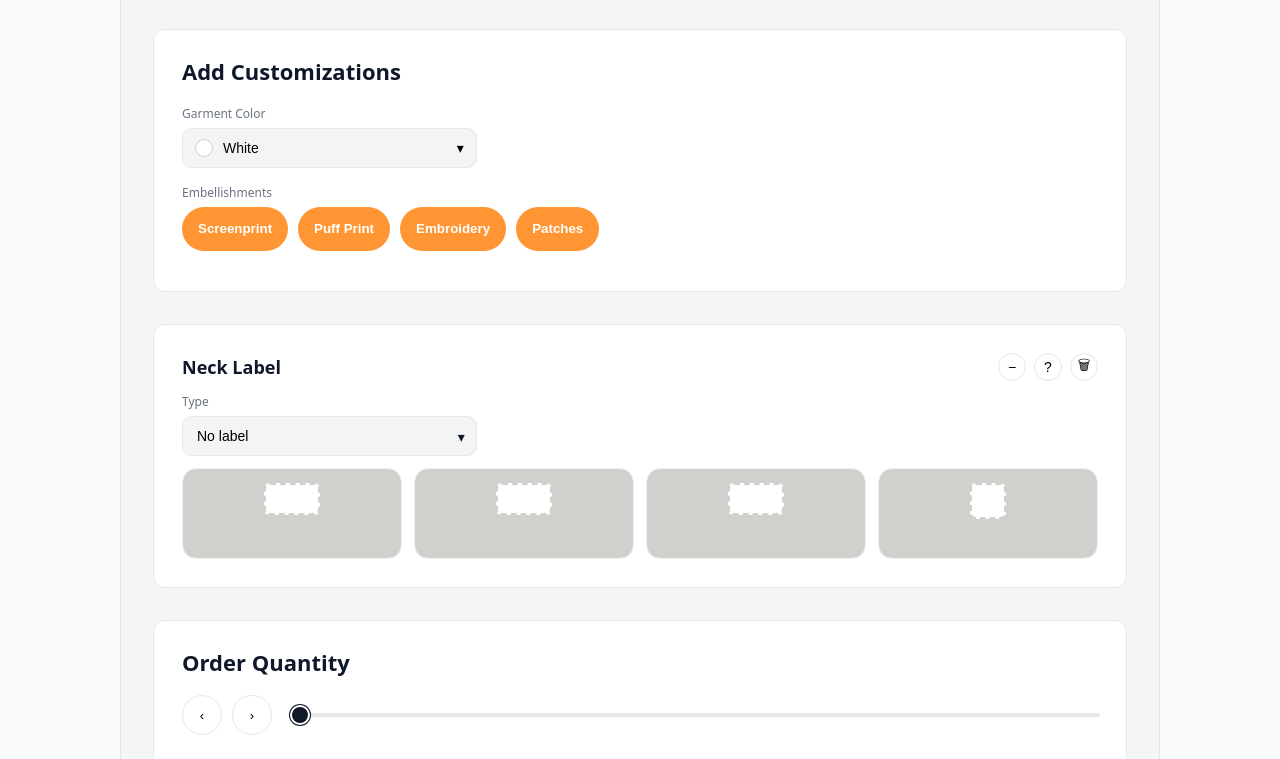
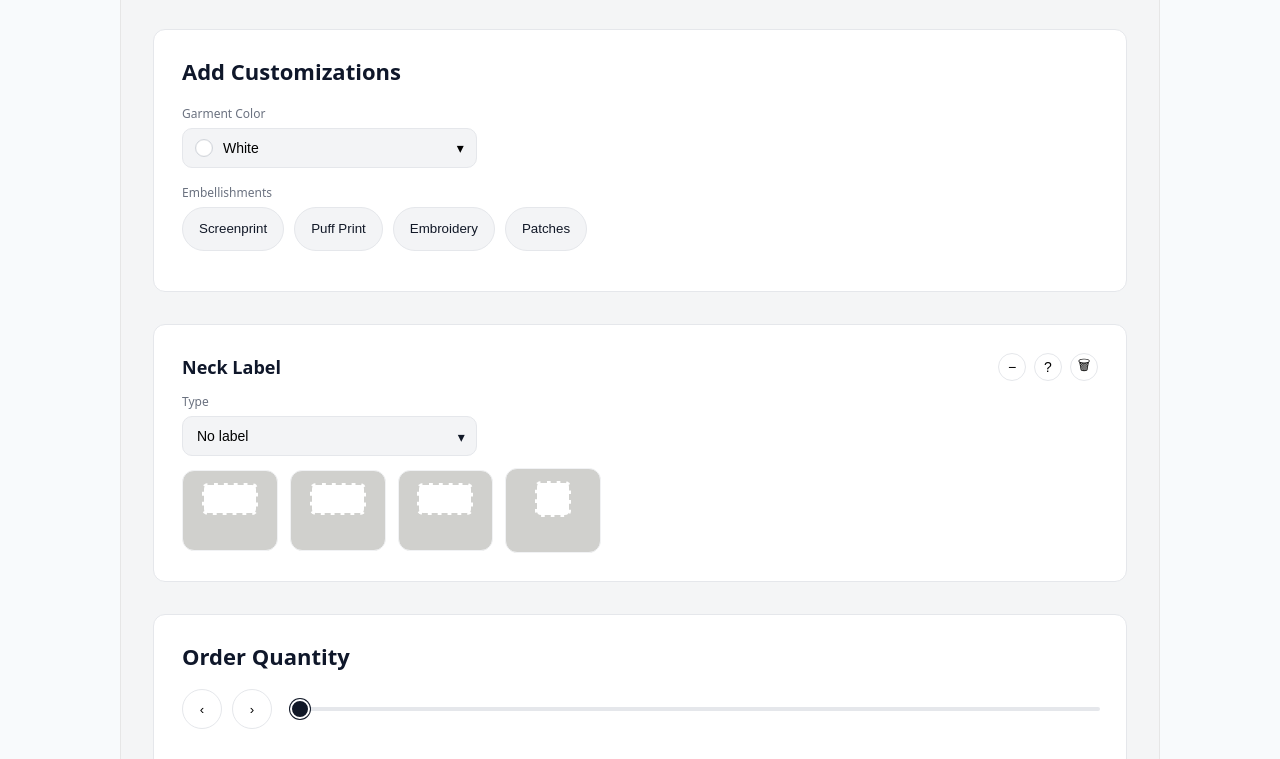
Before and after one commit to Bioblanks-accounts/bioblanks-quote-calculator, a website built with Vite: page index.html in a window 1280 px wide. Shown: the part 505-1264 px from the top of the page. Built offline with nearby package versions, Linux system fonts and the light colour scheme.

Commit message:
✨ UI Layout & Style Improvements
🔄 Neck Label Layout:
- Changed from grid to horizontal flex layout
- Tiles now display in a single row like reference image
- Reduced padding and improved spacing
- Added min-width and flex-shrink for consistent sizing

🎨 Embellishment Button Style:
- Updated from orange to light gray default (#f3f4f6)
- Black hover/active state (#111827) with white text
- Added border for better definition
- Smooth transitions for professional feel
- Matches user's design requirements perfectly

```diff
--- a/index.html
+++ b/index.html
@@ -237,14 +237,24 @@
           height: var(--rc-btn-h);
           border-radius: var(--rc-pill-radius);
           padding: 0 16px;
-          border: none;
-          background: #FF9533;
-          color: #fff;
-          font-weight: 600;
+          border: 1px solid var(--rc-border);
+          background: #f3f4f6;
+          color: #111827;
+          font-weight: 500;
           cursor: pointer;
-          transition: opacity .15s ease;
+          transition: all .15s ease;
         }
-        #quote-calc .rc-pill-btn:hover { opacity: .9; }
+        #quote-calc .rc-pill-btn:hover {
+          background: #111827;
+          color: #ffffff;
+          border-color: #111827;
+        }
+        #quote-calc .rc-pill-btn:active,
+        #quote-calc .rc-pill-btn.active {
+          background: #111827;
+          color: #ffffff;
+          border-color: #111827;
+        }
 
         #quote-calc .rc-emb-list { display: grid; gap: 12px; margin-top: 12px; }
         #quote-calc .rc-emb-row {
@@ -351,18 +361,26 @@
 
         #quote-calc .nl-body { margin-top: 8px; }
         #quote-calc .nl-tiles {
-          display:grid; gap:12px;
-          grid-template-columns: repeat(auto-fit, minmax(120px, 1fr));
+          display: flex;
+          gap: 12px;
+          align-items: center;
+          justify-content: flex-start;
+          flex-wrap: wrap;
         }
         #quote-calc .nl-tile {
-          border-radius: 14px;
+          border-radius: 12px;
           border: 1px solid var(--rc-border);
           background: #A3A39D;
           color: #A3A39D;
-          padding: 14px 12px;
-          display:flex; flex-direction:column; align-items:center; gap:10px;
-          cursor:pointer;
+          padding: 12px 16px;
+          display: flex;
+          flex-direction: column;
+          align-items: center;
+          gap: 8px;
+          cursor: pointer;
           transition: box-shadow .15s ease, background .15s ease, border-color .15s ease, color .15s ease;
+          min-width: 80px;
+          flex-shrink: 0;
         }
         #quote-calc .nl-tile:hover {
           background: #909089;
```
